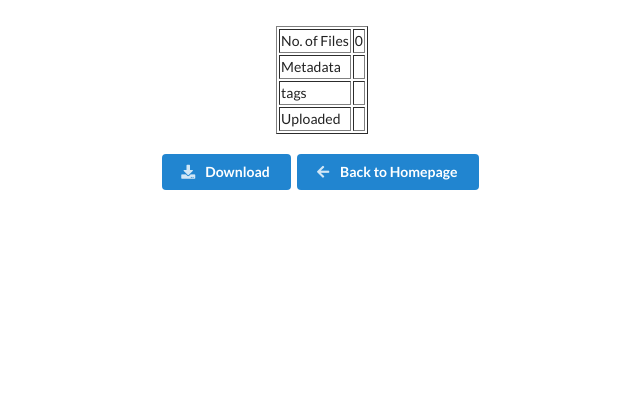
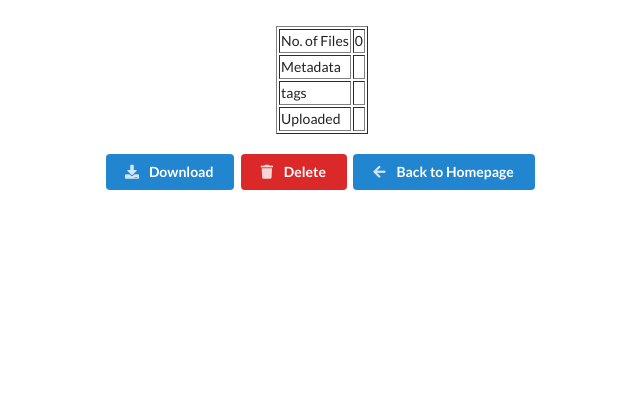
Before and after one commit to ArcD7/civicdata, a Django app: template scheme/templates/scheme/dataset.html in a window 1280 px wide. Shown: the top 420 px of the page, without its empty margins (318-958 px from the left). Run offline with Django 3.2, Linux system fonts and the light colour scheme; the template is opened without the code that fills it, so the values that code supplies are empty; some libraries are stand-ins or nearby versions.

Commit message:
Added file deletion from filesystem.

```diff
--- a/scheme/templates/scheme/dataset.html
+++ b/scheme/templates/scheme/dataset.html
@@ -41,6 +41,11 @@
             <i class="download icon"></i> Download
         </button>
     </a>
+    <a href='{% url "dataset-delete" name=name %}'>
+        <button class="red ui button">
+            <i class="trash icon"></i> Delete
+        </button>
+    </a>
     <a href='{% url "homepage" %}'>
         <button class="blue ui button">
             <i class="left arrow icon"></i> Back to Homepage
--- a/scheme/urls.py
+++ b/scheme/urls.py
@@ -1,9 +1,10 @@
 from django.urls import path
-from .views import upload_file_view, index, dataset_home, dataset_download
+from .views import dataset_delete, upload_file_view, index, dataset_home, dataset_download
 
 urlpatterns = [
     path('', index, name='homepage'),
     path('upload/', upload_file_view, name='upload-view'),
     path("dataset/<str:name>", dataset_home, name='dataset-home'),
-    path("download/<str:name>", dataset_download, name='dataset-download')
+    path("download/<str:name>", dataset_download, name='dataset-download'),
+    path("delete/<str:name>", dataset_delete, name='dataset-delete'),
 ]
```
Also changed, not shown: scheme/views.py (+23 -1 lines).
